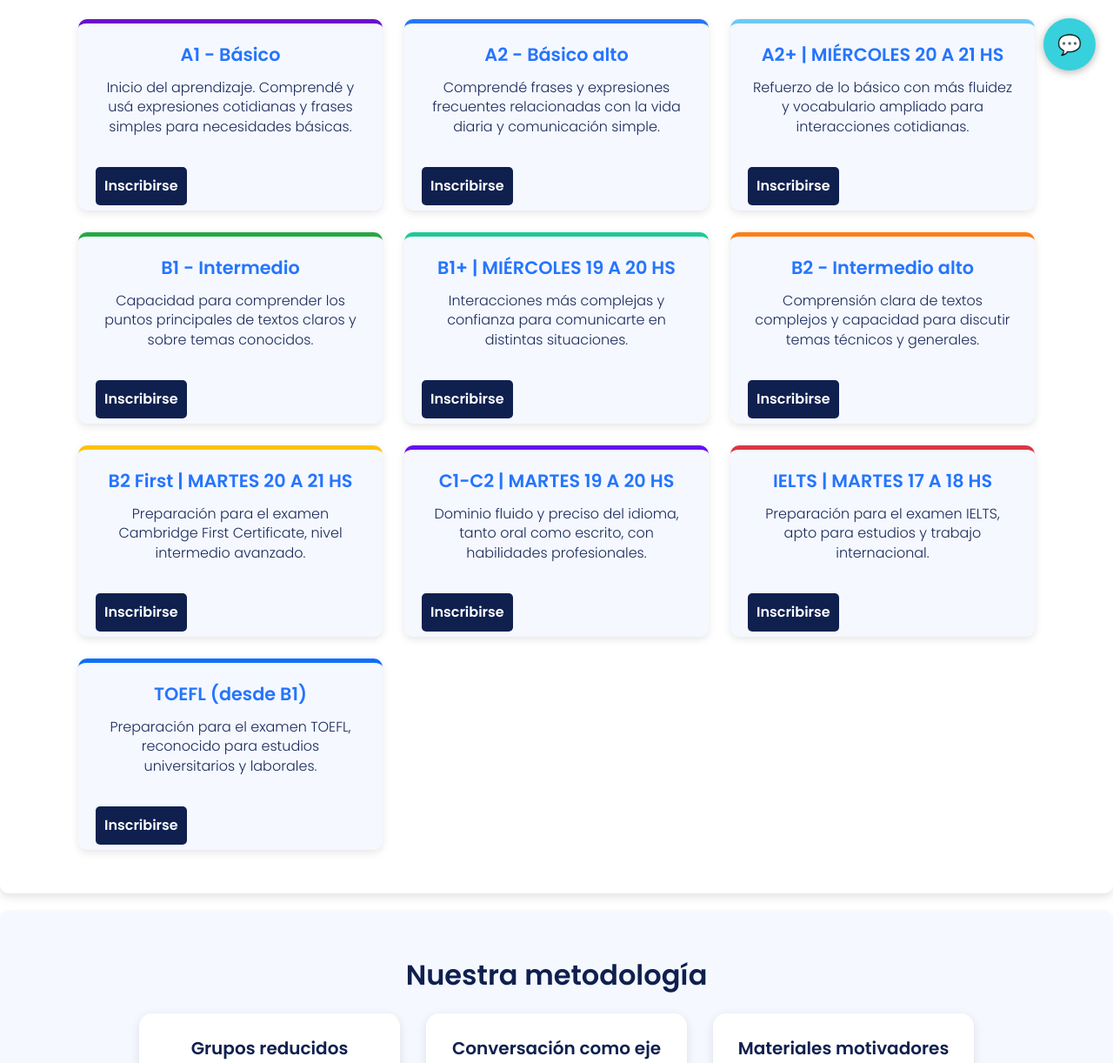
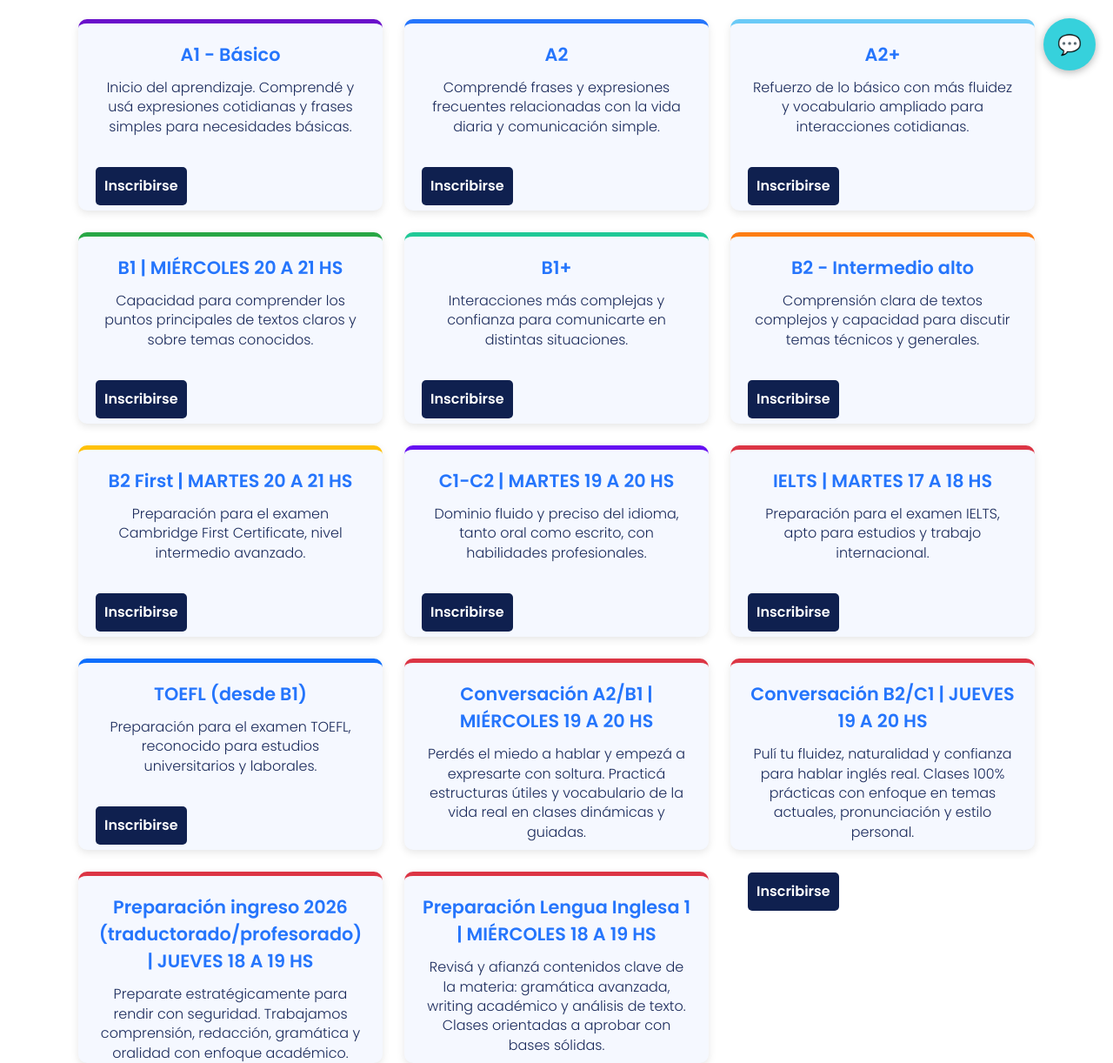
Before and after one commit to thequeenstea/thequeenstea, a website: page index.html in a window 1280 px wide. Shown: the part 699-1921 px from the top of the page at 87% size. Drawn offline with Linux system fonts and the light colour scheme.

Commit message:
Update index.html

```diff
--- a/index.html
+++ b/index.html
@@ -338,25 +338,25 @@
         </div>
 
         <div class="course-card level-a2">
-          <h4>A2 - Básico alto</h4>
+          <h4>A2</h4>
           <p>Comprendé frases y expresiones frecuentes relacionadas con la vida diaria y comunicación simple.</p>
           <a href="#inscripcion" class="btn-inscribirse">Inscribirse</a>
         </div>
 
         <div class="course-card level-a2plus">
-          <h4>A2+ | MIÉRCOLES 20 A 21 HS</h4>
+          <h4>A2+</h4>
           <p>Refuerzo de lo básico con más fluidez y vocabulario ampliado para interacciones cotidianas.</p>
           <a href="#inscripcion" class="btn-inscribirse">Inscribirse</a>
         </div>
 
         <div class="course-card level-b1">
-          <h4>B1 - Intermedio</h4>
+          <h4>B1 | MIÉRCOLES 20 A 21 HS</h4>
           <p>Capacidad para comprender los puntos principales de textos claros y sobre temas conocidos.</p>
           <a href="#inscripcion" class="btn-inscribirse">Inscribirse</a>
         </div>
 
         <div class="course-card level-b1plus">
-          <h4>B1+ | MIÉRCOLES 19 A 20 HS</h4>
+          <h4>B1+</h4>
           <p>Interacciones más complejas y confianza para comunicarte en distintas situaciones.</p>
           <a href="#inscripcion" class="btn-inscribirse">Inscribirse</a>
         </div>
@@ -388,6 +388,30 @@
         <div class="course-card level-toefl">
           <h4>TOEFL (desde B1)</h4>
           <p>Preparación para el examen TOEFL, reconocido para estudios universitarios y laborales.</p>
+          <a href="#inscripcion" class="btn-inscribirse">Inscribirse</a>
+        </div>
+
+        <div class="course-card level-ielts">
+          <h4>Conversación A2/B1 | MIÉRCOLES 19 A 20 HS</h4>
+          <p>Perdés el miedo a hablar y empezá a expresarte con soltura. Practicá estructuras útiles y vocabulario de la vida real en clases dinámicas y guiadas.</p>
+          <a href="#inscripcion" class="btn-inscribirse">Inscribirse</a>
+        </div>
+
+        <div class="course-card level-ielts">
+          <h4>Conversación B2/C1 | JUEVES 19 A 20 HS</h4>
+          <p>Pulí tu fluidez, naturalidad y confianza para hablar inglés real. Clases 100% prácticas con enfoque en temas actuales, pronunciación y estilo personal.</p>
+          <a href="#inscripcion" class="btn-inscribirse">Inscribirse</a>
+        </div>
+
+        <div class="course-card level-ielts">
+          <h4>Preparación ingreso 2026 (traductorado/profesorado) | JUEVES 18 A 19 HS</h4>
+          <p>Preparate estratégicamente para rendir con seguridad. Trabajamos comprensión, redacción, gramática y oralidad con enfoque académico.</p>
+          <a href="#inscripcion" class="btn-inscribirse">Inscribirse</a>
+        </div>
+
+        <div class="course-card level-ielts">
+          <h4>Preparación Lengua Inglesa 1 | MIÉRCOLES 18 A 19 HS</h4>
+          <p>Revisá y afianzá contenidos clave de la materia: gramática avanzada, writing académico y análisis de texto. Clases orientadas a aprobar con bases sólidas.</p>
           <a href="#inscripcion" class="btn-inscribirse">Inscribirse</a>
         </div>
 
@@ -468,6 +492,10 @@
       <div class="card-valor"><h4>C1 Advanced</h4><p>$16.000</p></div>
       <div class="card-valor"><h4>IELTS</h4><p>$16.000</p></div>
       <div class="card-valor"><h4>TOEFL</h4><p>$16.000</p></div>
+      <div class="card-valor"><h4>Conversación B2/C1</h4><p>$16.000</p></div>
+      <div class="card-valor"><h4>Conversación A2/B1</h4><p>$15.000</p></div>
+      <div class="card-valor"><h4>Preparación Ingreso 2026</h4><p>$18.000</p></div>
+      <div class="card-valor"><h4>Preparación Lengua Inglesa 1</h4><p>$18.000</p></div>
     </div>
   </div>
 </section>
@@ -513,32 +541,39 @@
           <div class="testimonios-lista">
             <div class="testimonial">
               <p>Las clases son tan amenas que se nos pasa la hora volando! Por primera vez después de estudiar inglés toda mi vida me siento cómodo, tranquilo y con la certeza de que voy aprendiendo, gracias Cynthia!!!!</p>
-              <div class="testimonial-author">— Gabriel Laplace</div>
+              <div class="testimonial-author">— Gabriela Laplace</div>
             </div>
 
             <div class="testimonial">
               <p>Realmente la experiencia en las clases son muy enriquecedoras. Clases dinámicas, con mucha empatía hacia el aprendizaje y sus tiempos. Muy feliz de ser alumno en The Queen's Tea.</p>
-              <div class="testimonial-author">— Liliano Cignetti</div>
+              <div class="testimonial-author">— Liliana Cignetti</div>
             </div>
 
             <div class="testimonial">
               <p>No tengo más que palabras de agradecimiento. Me ayudaron muchísimo adaptando todo para lo que necesitaba. Aprobé la materia gracias a su ayuda. Los súper recomiendo.</p>
-              <div class="testimonial-author">— Sofío Quero</div>
+              <div class="testimonial-author">— Sofía Quero</div>
             </div>
 
             <div class="testimonial">
-              <p>Cynthia es un profesor muy comprensivo y dedicado, cada clase es única y divertida. ¡Vamos por más clases 2025!</p>
+              <p>Cynthia es una profesora muy comprensiva y dedicada, cada clase es única y divertida. ¡Vamos por más clases 2025!</p>
               <div class="testimonial-author">— Joaco Montero</div>
             </div>
 
             <div class="testimonial">
               <p>Cyn es increíble! Prepara todas las clases, con enfoque dinámico y apasionado. Altamente recomendado para aprender inglés y disfrutar el proceso.</p>
-              <div class="testimonial-author">— Giani Soloa</div>
+              <div class="testimonial-author">— Gianina Soloa</div>
+            </div>
+
+            <div class="testimonial">
+              <p>Estudio con Cyn hace dos años. Empecé con cero conocimientos y hoy ya estoy a punto de empezar el nivel intermedio.
+Debo admitir que no fue fácil, pero Cyn hace hablar hasta a las paredes 🤭. No creo que exista persona que haya estudiado con ella y no haya aprendido. La cantidad de actividades tanto en la clase como posteriores a ella son excelentes, apostando a que el cerebro trabaje y el conocimeinto continúe. Siempre dispuesta a dar lo mejor de sí y de buen humor incluso a las 8 a.m. La alegría con la que te recibe, su predisposición a responder cada duda y la PACIENCIA 🙏🏻 Hizo que me gustara leer en inglés gracias a sus talleres de lectura y consejos.
+Recomiendo al 1000%</p>
+              <div class="testimonial-author">— Rocío Benitez</div>
             </div>
 
             <div class="testimonial">
               <p>Clases didácticas, actualizadas y con temas de actualidad. Excelente entrega y dedicación del profesor. 😊</p>
-              <div class="testimonial-author">— Lauro Bastias</div>
+              <div class="testimonial-author">— Laura Bastias</div>
             </div>
           </div>
         </div>
@@ -563,6 +598,9 @@
         <label for="whatsapp">Número de WhatsApp:</label>
         <input type="tel" id="whatsapp" name="whatsapp" placeholder="+54 9 11 1234 5678" required />
 
+        <label for="Mail">Correo electrónico:</label>
+        <input type="tel" id="Mail" name="Mail" placeholder="thequeenstea.ingles@gmail.com" required />
+
         <label for="curso">Curso seleccionado:</label>
         <select id="curso" name="curso" required>
           <option value="">-- Seleccioná un curso --</option>
@@ -576,6 +614,10 @@
           <option value="C1-C2 - Avanzado">C1-C2 - Avanzado</option>
           <option value="IELTS">IELTS</option>
           <option value="TOEFL">TOEFL</option>
+          <option value="TOEFL">Preparación Ingreso 2026</option>
+          <option value="TOEFL">Preparación Lengua Inglesa 1</option>
+          <option value="TOEFL">Conversación A2/B1</option>
+          <option value="TOEFL">Conversación B2/C1</option>
         </select>
 
         <p class="note">
```
